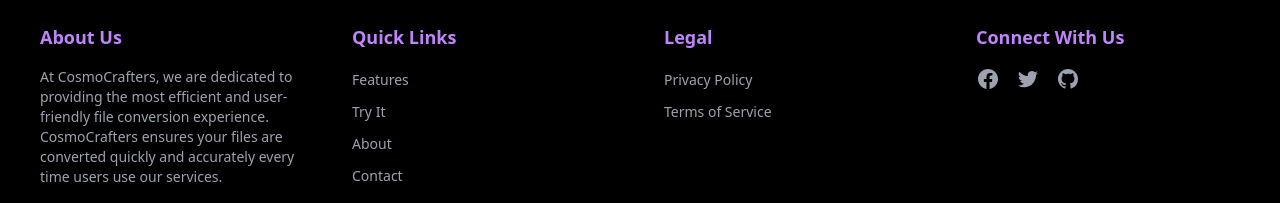
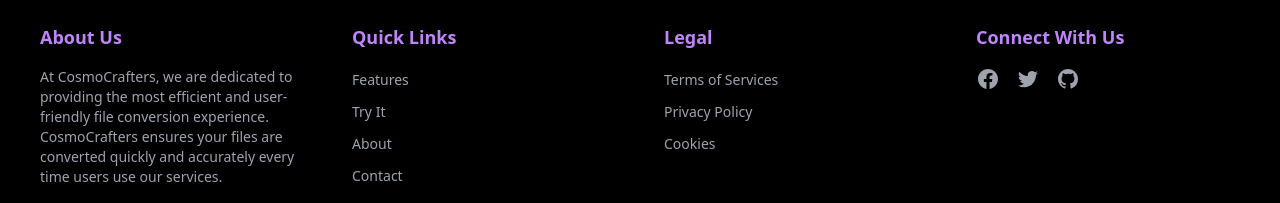
Before and after one commit to TheDaniel3131/convertey, a Next.js app in the folder cosmo-converter/: page / in a window 1280 px wide. Shown: the part 2211-2414 px from the top of the page. Built offline with nearby package versions, Linux system fonts and the light colour scheme.

Commit message:
Update Footer.

```diff
--- a/cosmo-converter/components/footer/Footer.tsx
+++ b/cosmo-converter/components/footer/Footer.tsx
@@ -62,6 +62,14 @@
             <ul className="space-y-2">
               <li>
                 <Link
+                  href="/terms-of-services"
+                  className="text-sm text-gray-600 dark:text-gray-400 hover:text-purple-500 dark:hover:text-purple-400"
+                >
+                  Terms of Services
+                </Link>
+              </li>
+              <li>
+                <Link
                   href="/privacy"
                   className="text-sm text-gray-600 dark:text-gray-400 hover:text-purple-500 dark:hover:text-purple-400"
                 >
@@ -73,7 +81,7 @@
                   href="/cookies"
                   className="text-sm text-gray-600 dark:text-gray-400 hover:text-purple-500 dark:hover:text-purple-400"
                 >
-                  Terms of Service
+                  Cookies
                 </Link>
               </li>
             </ul>
```
